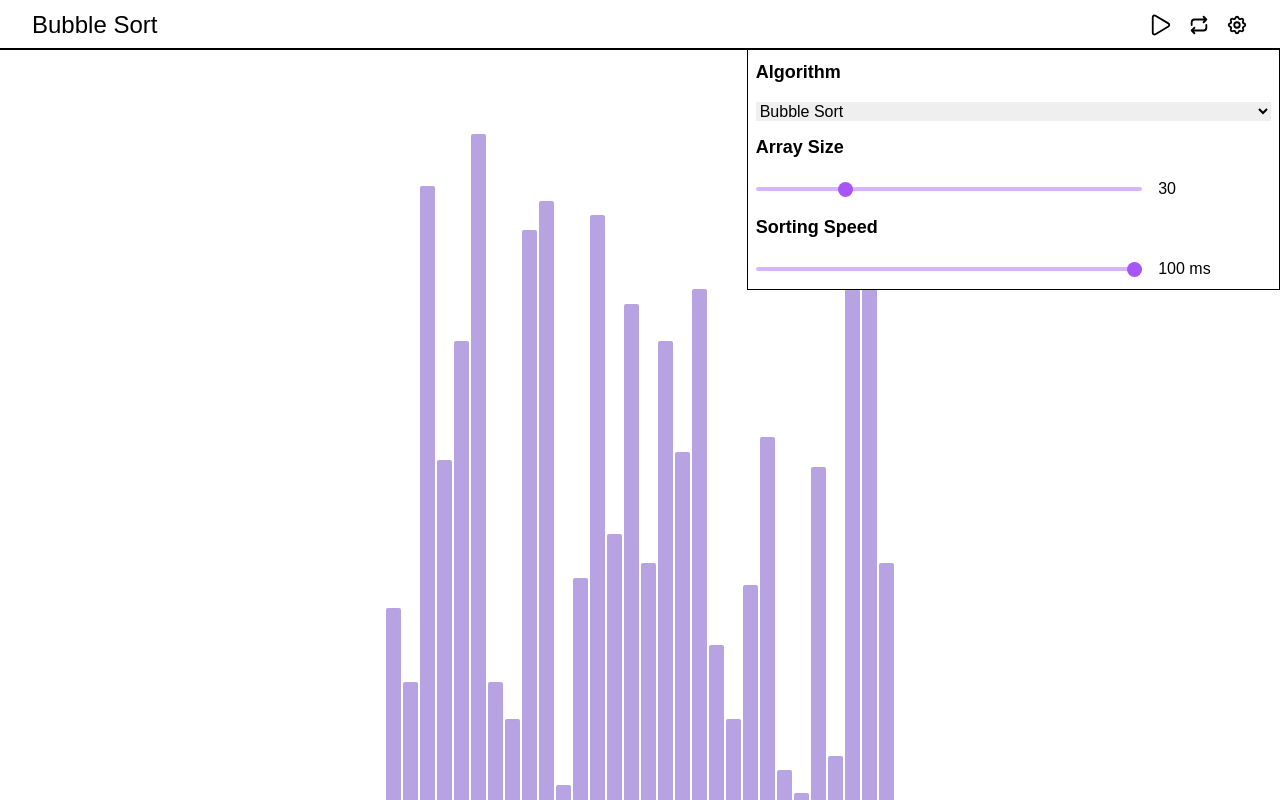
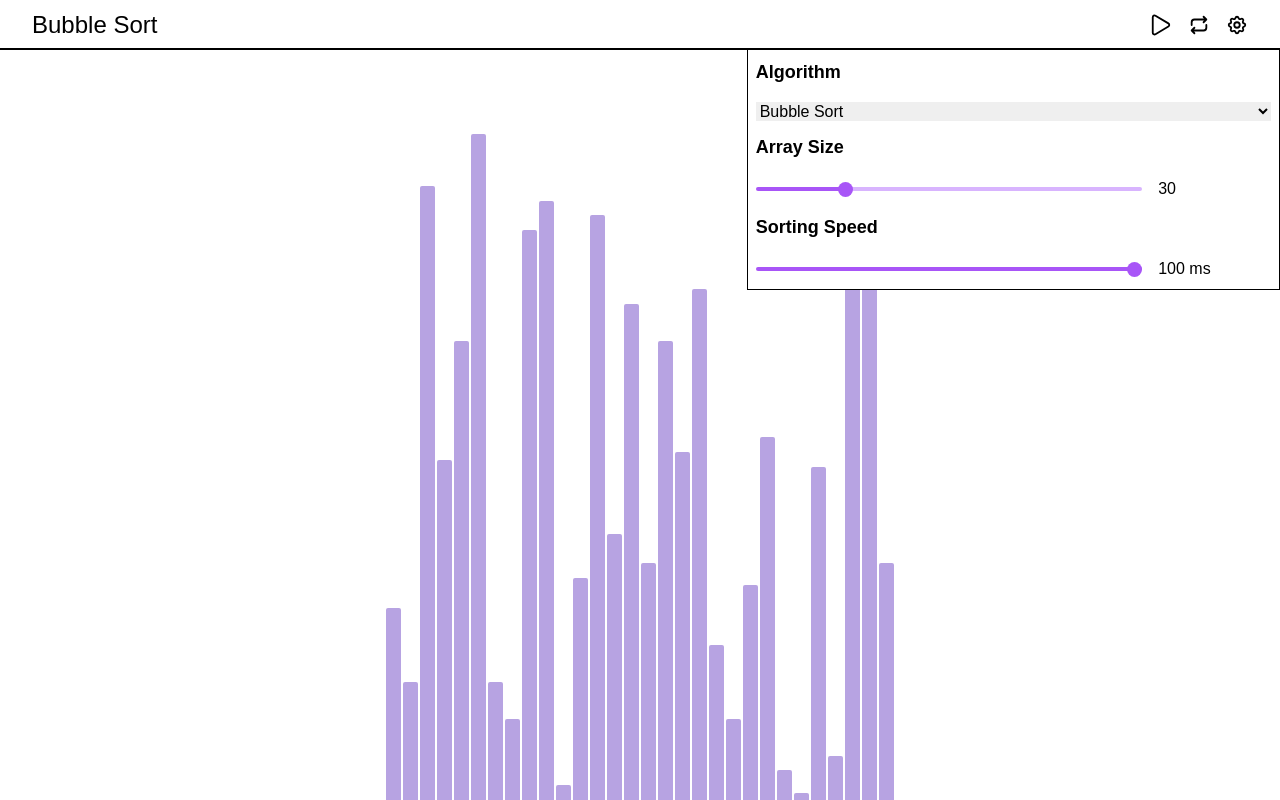
Before and after one commit to AkhilRobert/sortsight, a React (Vite) app: page / in a window 1280 px wide. Both pictures are taken after a click on the icon 1237 px from the left and 25 px from the top of the page. Built offline with nearby package versions, Linux system fonts and the light colour scheme; a web font is replaced by a local one.

Commit message:
ui: improved range sliders

```diff
--- a/src/App.tsx
+++ b/src/App.tsx
@@ -1,4 +1,4 @@
-import { generateRandomArray } from "./utils";
+import { calculatePercentage, generateRandomArray } from "./utils";
 import { Visualizer } from "./components/visualizer";
 import { useEffect, useRef, useState } from "react";
 import { TbTriangle, TbRepeat, TbSettings } from "react-icons/tb";
@@ -19,6 +19,12 @@ const algorithms: Record<
 
 const algorithmName = Object.keys(algorithms);
 
+const LIST_MIN = 10;
+const LIST_MAX = 100;
+
+const SPEED_MIN = 10;
+const SPEED_MAX = 100;
+
 const App = () => {
   const [listLength, setListLength] = useState<number>(30);
   const [algorithm, setAlgorithm] = useState<string>(algorithmName[0]);
@@ -38,7 +44,6 @@ const App = () => {
   const canUpdateAlgorithm = useRef<boolean>(false);
 
   useClickAway(ref, () => {
-    console.log(showSettings);
     if (showSettings) {
       setShowSettings(false);
     }
@@ -82,6 +87,9 @@ const App = () => {
       clearInterval(id);
     };
   }, [generator, started, speed]);
+
+  const listPercentage = calculatePercentage(listLength, LIST_MIN, LIST_MAX);
+  const speedPercentage = calculatePercentage(speed, SPEED_MIN, SPEED_MAX);
 
   return (
     <main>
@@ -137,11 +145,15 @@ const App = () => {
               <div className="flex items-center gap-4">
                 <input
                   className="w-9/12"
+                  style={{
+                    background: `linear-gradient(to right, #a855f7 ${listPercentage}%, #d8b4fe ${listPercentage}%)`,
+                  }}
                   value={listLength}
                   onChange={(e) => {
                     setListLength(e.currentTarget.valueAsNumber);
                   }}
-                  min={10}
+                  min={LIST_MIN}
+                  max={LIST_MAX}
                   name="arraySize"
                   type="range"
                 />
@@ -154,12 +166,16 @@ const App = () => {
 
               <div className="flex items-center gap-4">
                 <input
+                  style={{
+                    background: `linear-gradient(to right, #a855f7 ${speedPercentage}%, #d8b4fe ${speedPercentage}%)`,
+                  }}
                   className="w-9/12"
                   value={speed}
                   onChange={(e) => {
                     setSpeed(e.currentTarget.valueAsNumber);
                   }}
-                  min={10}
+                  min={SPEED_MIN}
+                  max={SPEED_MAX}
                   name="timing"
                   type="range"
                 />
--- a/src/utils/index.ts
+++ b/src/utils/index.ts
@@ -9,3 +9,9 @@ export const generateRandomArray = (size: number) => {
     .fill(0)
     .map(() => clamp(Math.round(Math.random() * 100), 1, 100));
 };
+
+export const calculatePercentage = (
+  current: number,
+  min: number,
+  max: number
+) => ((current - min) * 100) / (max - min);
```
